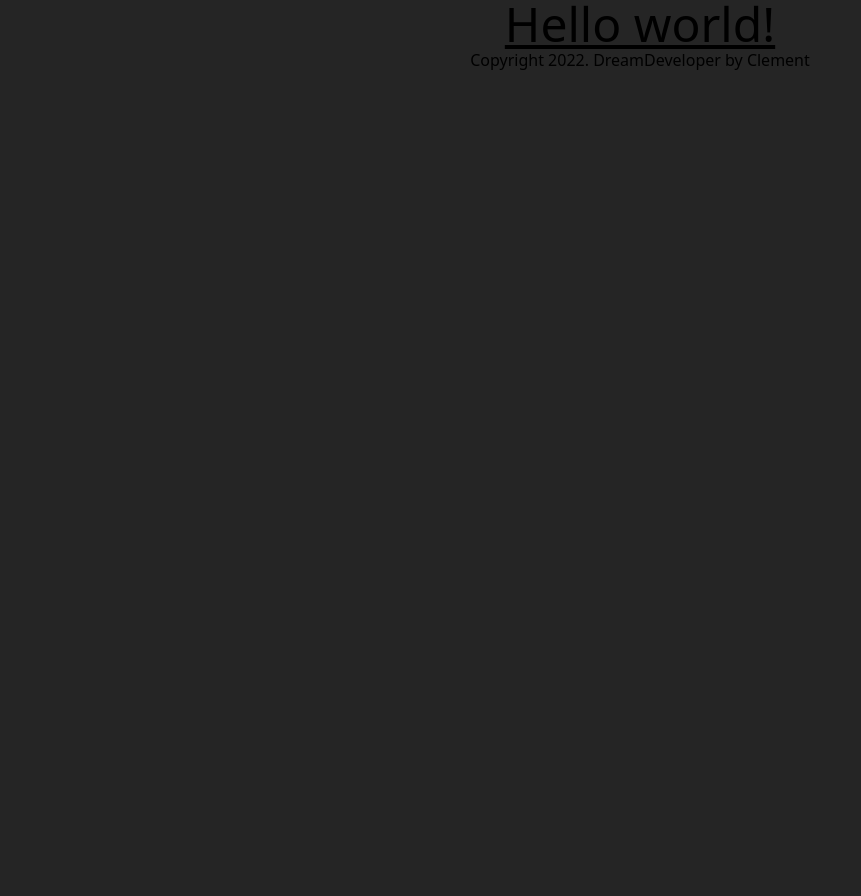
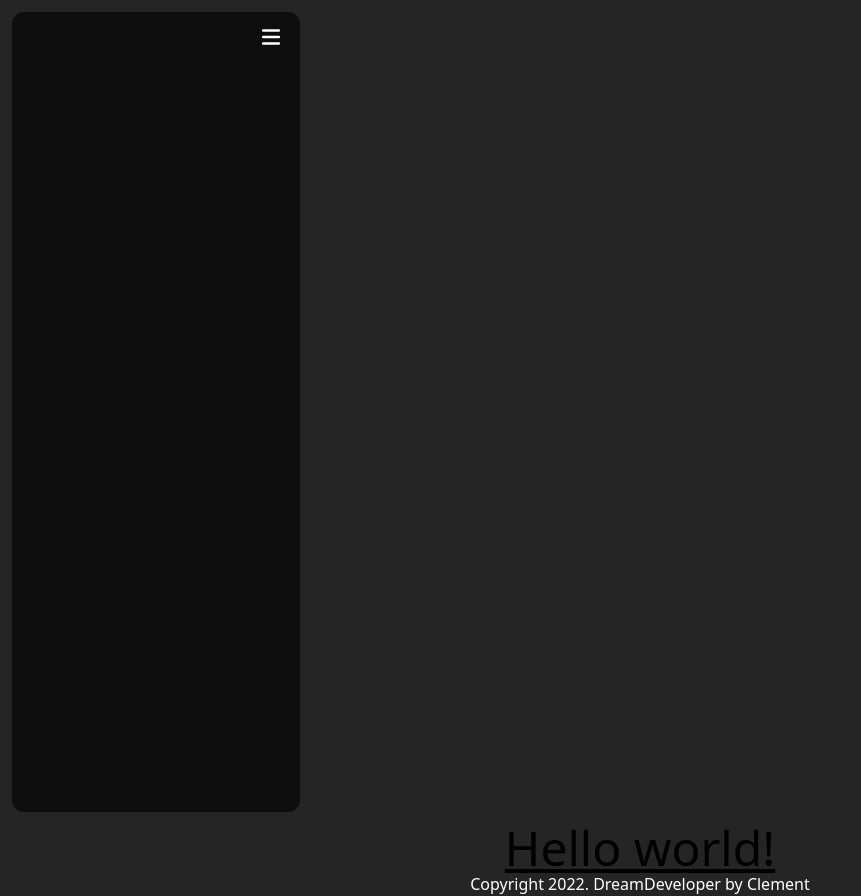
Before and after one commit to ClementWong711/DreamDeveloper, a React (Create React App) app: page / in a window 1280 px wide. Shown: the whole page, without its empty margins (0-861 px from the left). Before the commit the page ends 800 px from the top, so only its background shows below. Built offline with nearby package versions, Linux system fonts and the light colour scheme.

Commit message:
NEW / SideNav component

```diff
--- a/package.json
+++ b/package.json
@@ -8,6 +8,7 @@
     "@testing-library/user-event": "^13.5.0",
     "react": "^18.2.0",
     "react-dom": "^18.2.0",
+    "react-icons": "^4.6.0",
     "react-scripts": "^5.0.1",
     "web-vitals": "^2.1.4"
   },
--- a/src/App.js
+++ b/src/App.js
@@ -1,9 +1,11 @@
 import './App.css';
 import Footer from './Footer';
+import SideNav from './SideNav';
 
 function App() {
   return (
     <div className="App">
+      <SideNav />
       <h1 className="text-5xl  underline">
         Hello world!
       </h1>
--- a/src/Footer.js
+++ b/src/Footer.js
@@ -1,6 +1,6 @@
 const Footer = () => {
     return (
-        <footer>Copyright 2022. DreamDeveloper by Clement</footer>
-     );
+        <footer className="text-white">Copyright 2022. DreamDeveloper by Clement</footer>
+    );
 }
 export default Footer;
--- /dev/null
+++ b/src/SideNav.js
@@ -0,0 +1,22 @@
+import React, { useState } from "react";
+import { HiMenu } from "react-icons/hi";
+
+const SideNav = () => {
+    const [open, setOpen] = useState(true);
+
+    return (
+        <nav className="flex gap-6">
+            <div className={`text-white bg-[#0e0e0e] min-h-screen ${open ? 'w-72':'w-16'} duration-500 m-3 px-4 rounded-xl`}>
+                <div className="py-3 flex justify-end">
+                    <HiMenu
+                        size={26}
+                        className="cursor-pointer"
+                        onClick={() => setOpen(!open)}
+                    />
+                </div>
+            </div>
+        </nav>
+    );
+}
+
+export default SideNav;
```
Also changed, not shown: 1 other file (tests, documents, lock files or other folders).
